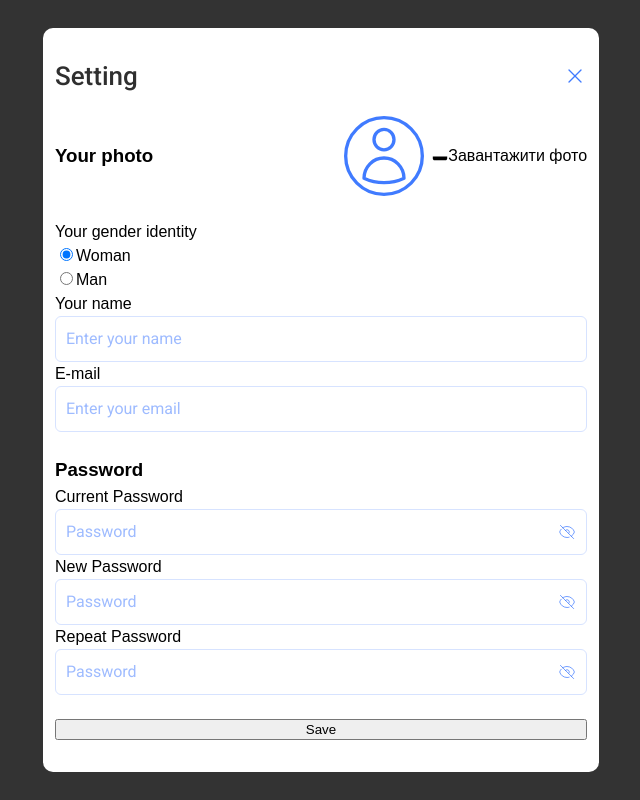
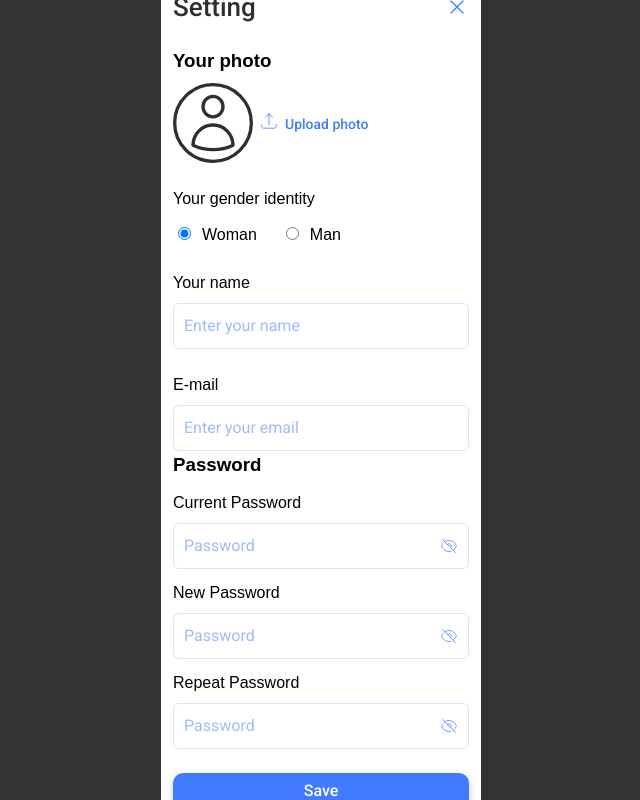
Before and after one commit to AndriyDzhuryn/AquaGuardians, a React (Vite) app: page / in a window 1280 px wide. Shown: the whole page, without its empty margins (319-959 px from the left). Built offline with nearby package versions, Linux system fonts and the light colour scheme.

Commit message:
style margin

```diff
--- a/src/components/App/App.jsx
+++ b/src/components/App/App.jsx
@@ -36,8 +36,13 @@ function App() {
   //   );
   // }
 
+  const onClose = () => {
+    console.log(' test: close', true);
+  }
+
   return <div className={css.appWrapper}>
-    <SettingModal isOpen={true} />
+
+    <SettingModal onClose={onClose} />
   </div>;
 }
 
--- a/src/components/Settings/Settings.jsx
+++ b/src/components/Settings/Settings.jsx
@@ -1,30 +1,29 @@
 import { useState, useEffect, useCallback } from 'react';
 import { Formik, Form, Field, ErrorMessage } from 'formik';
-import { useSelector } from 'react-redux';
+import { useDispatch, useSelector } from 'react-redux';
 import { validationSchema } from './validation/validation.js';
 import style from '../Settings/Settings.module.css';
 import { selectUser } from '../../redux/auth/selectors.js';
 import InputFromPassword from './InputFromPassword/InputFromPassword.jsx';
 import CloseButton from './CloseButton/ClosseButton.jsx';
 import UploadPhoto from './UploadPhoto/UploadPhoto.jsx';
+import { updateUserProfile } from '../../redux/auth/operations.js';
 
-const SettingModal = ({ isOpen, onClose }) => {
+const SettingModal = ({ onClose }) => {
   const userData = useSelector(selectUser);
   const [photo, setPhoto] = useState(null);
-
+  const dispatch = useDispatch();
   const [visiblePasswords, setVisiblePasswords] = useState({});
 
   const initialValues = {
     name: userData?.name || '',
     email: userData?.email || '',
-    gender: userData?.gender || 'female',
+    gender: userData?.gender || 'woman',
     photo: userData?.photo || '',
     outdatedPassword: '',
     newPassword: '',
     repeatPassword: '',
   };
-
-  // const [dispatch] = useDispatch();
 
   useEffect(() => setPhoto(userData?.photo || null), [userData]);
 
@@ -55,11 +54,8 @@ const SettingModal = ({ isOpen, onClose }) => {
       formData.append('photo', photo);
     }
 
-    formData.forEach((value, key) => console.log(key, value));
-    // dispatch(/* action для відправки formData*/ );
+    dispatch(updateUserProfile(formData));
   };
-
-  if (!isOpen) return null;
 
   return (
     <div className={style.modal} onClick={onClose}>
@@ -77,33 +73,36 @@ const SettingModal = ({ isOpen, onClose }) => {
         >
           {({ values }) => (
             <Form className={style.form}>
+                <h3 className={style.titlePhoto}>Your photo</h3>
               <div className={style.upload}>
-                <h3 className={style.titlePhoto}>Your photo</h3>
                 <UploadPhoto photo={photo} setPhoto={setPhoto} />
               </div>
 
               <div className={style.info}>
-                <label className={style.genderLabel}>
+                <label className={style.gender}>
                   Your gender identity
                 </label>
                 <div className={style.radioGroup}>
-                  {['female', 'male'].map(gender => (
-                    <div key={gender}>
-                      <Field
-                        type="radio"
-                        id={gender}
-                        name="gender"
-                        value={gender}
-                        checked={values.gender === gender}
-                      />
-                      <label htmlFor={gender}>
-                        {gender === 'female' ? 'Woman' : 'Man'}
-                      </label>
-                    </div>
-                  ))}
+                  <div className={style.radio}>
+                    <Field
+                    type="radio"
+                    id="women"
+                    name="gender"
+                    value="woman"
+                    checked={values.gender === "woman"}
+                  /> Woman</div>
+                  <div className={style.radio}>
+                    <Field
+                    type="radio"
+                    id="men"
+                    name="gender"
+                    value="man"
+                    checked={values.gender === "man"}
+                  /> Man</div>
+
                 </div>
-
                 <div className={style.inputContainer}>
+                  <div className={style.inputBlock}>
                   <label htmlFor="name">Your name</label>
                   <Field
                     type="text"
@@ -118,8 +117,10 @@ const SettingModal = ({ isOpen, onClose }) => {
                     component="div"
                     className={style.error}
                   />
+                  </div>
 
-                  <label htmlFor="email">E-mail</label>
+                  <div className={style.inputBlock}>
+                    <label htmlFor="email">E-mail</label>
                   <Field
                     type="email"
                     id="email"
@@ -133,14 +134,16 @@ const SettingModal = ({ isOpen, onClose }) => {
                     component="div"
                     className={style.error}
                   />
+ </div>
+
                 </div>
               </div>
 
-              <div className={style.passwordBlock}>
+              <div className={style.password}>
                 <h3 className={style.passwordtitle}>Password</h3>
                 {['outdatedPassword', 'newPassword', 'repeatPassword'].map(
                   field => (
-                    <div key={field}>
+                    <div  key={field} className={style.inputpass}>
                       <label htmlFor={field} className={style.label}>
                         {field === 'outdatedPassword'
                           ? 'Current Password'
--- a/src/components/Settings/Settings.module.css
+++ b/src/components/Settings/Settings.module.css
@@ -15,13 +15,18 @@
   z-index: 1000;
 }
 .modalContent {
+  max-width: 320px;
   position: relative;
   display: inline-flex;
   padding: 32px 12px;
   flex-direction: column;
+  border-radius: 10px;
   gap: 24px;
-  border-radius: 10px;
   background: var(--Primery-Color-White, #fff);
+}
+
+.error{
+  color: red;
 }
 
 .title {
@@ -58,16 +63,18 @@
 .form {
   display: flex;
   flex-direction: column;
-  gap: 24px;
 }
 
+.titlePhoto {
+  margin-bottom: 8px;
+}
 .upload {
   display: flex;
   align-items: center;
+  flex-wrap: wrap;
   gap: 8px;
-}
-.titlePhoto {
-  margin-right: auto;
+  width: 222px;
+  margin-bottom: 24px;
 }
 .avatarWrapper {
   width: 80px;
@@ -76,16 +83,73 @@
   overflow: hidden;
 }
 .avatar {
-}
-.iconAvatar {
+  width: 80px;
+  height: 80px;
+  border-radius: 80px;
 }
 .labelPhoto {
-}
-.iconupload {
+  color: var(--Primery-Color-Blue, #407BFF);
+  font-family: Roboto;
+  font-size: 14px;
+  font-style: normal;
+  font-weight: 500;
+  line-height: 18px;
+  cursor: pointer;
 }
 
-.info {
+.iconupload {
+  stroke: #407BFF;
+  fill: none;
+  margin-right: 8px;
 }
+
+.info{
+  display: flex;
+  flex-direction: column;
+}
+.gender{
+  margin-bottom: 12px;
+}
+.radioGroup{
+ display: flex;
+ align-items: baseline;
+ gap: 24px;
+ margin-bottom: 24px;
+}
+.radio{
+  display: flex;
+  align-items: baseline;
+  gap: 8px;
+}
+
+.inputContainer{
+  display: flex;
+  flex-wrap: wrap;
+  gap: 24px;
+}
+.inputBlock{
+  display: flex;
+  width: 100%;
+  flex-wrap: wrap;
+  gap: 8px;
+  position: relative;
+}
+
+.password{
+      display: flex;
+      flex-direction: column;
+      justify-content: center;
+      align-items: flex-start;
+      gap: 12px;
+      margin-bottom: 24px;
+}
+.inputpass{
+  display: flex;
+  width: 100%;
+  gap: 8px;
+  flex-direction: column;
+}
+
 
 .wrapper {
   position: relative;
@@ -133,3 +197,23 @@
   stroke: #407bff;
   fill: none;
 }
+.submitButton{
+  display: flex;
+    padding: 8px 30px;
+    justify-content: center;
+    align-items: center;
+    gap: 10px;
+    border: none;
+    border-radius: 10px;
+    background: var(--Primery-Color-Blue, #407BFF);
+    box-shadow: 0px 4px 8px 0px rgba(64, 123, 255, 0.34);
+    outline: none;
+    cursor: pointer;
+    color: var(--Primery-Color-White, #FFF);
+    text-align: center;
+    font-family: Roboto;
+    font-size: 16px;
+    font-style: normal;
+    font-weight: 500;
+    line-height: 20px;
+}
--- a/src/components/Settings/UploadPhoto/UploadPhoto.jsx
+++ b/src/components/Settings/UploadPhoto/UploadPhoto.jsx
@@ -28,9 +28,9 @@ const UploadPhoto = ({ photo, setPhoto }) => {
         />
       ) : (
         <svg
-          className={style.iconAvatar}
+
           fill="none"
-          stroke="#407BFF"
+          stroke="#2f2f2f"
           width="80px"
           height="80px"
         >
@@ -42,7 +42,7 @@ const UploadPhoto = ({ photo, setPhoto }) => {
         <svg className={style.iconupload} width="16" height="16">
           <use href="/icons/icons-sprite.svg#arrow-up-tray" />
         </svg>
-        Завантажити фото
+        Upload photo
         <input
           type="file"
           id="photo"
--- a/src/redux/auth/operations.js
+++ b/src/redux/auth/operations.js
@@ -69,3 +69,34 @@ export const refreshUser = createAsyncThunk(
     }
   }
 );
+
+
+export const updateUserProfile = createAsyncThunk(
+  'auth/updateProfile',
+  async (formData, thunkAPI) => {
+    try {
+
+
+      const state = thunkAPI.getState();
+      const token = state.auth.token;
+      const id = state.auth.id
+      setToken(token);
+
+
+
+      formData.forEach((value, key) => console.log(key, value));
+      console.log('Base URL:', authInstance.defaults.baseURL);
+      console.log('Token:', token);
+
+
+      const { data } = await authInstance.patch(`/users/${id}`, formData, {
+        headers: { 'Content-Type': 'multipart/form-data' },
+      });
+
+      return data;
+    } catch (error) {
+      console.error('Error updating profile:', error.response?.data || error.message);
+      return thunkAPI.rejectWithValue(error.response?.data || error.message);
+    }
+  }
+);
--- a/src/redux/auth/slice.js
+++ b/src/redux/auth/slice.js
@@ -1,6 +1,6 @@
 import { createSlice } from '@reduxjs/toolkit';
 
-import { login, logout, refreshUser, register } from './operations.js';
+import { login, logout, refreshUser, register, updateUserProfile } from './operations.js';
 
 const initialState = {
   user: {
@@ -8,6 +8,7 @@ const initialState = {
     email: null,
     gender: null,
     photo: null,
+    id: null,
   },
   loading: false,
   error: null,
@@ -70,7 +71,13 @@ const authSlice = createSlice({
       .addCase(refreshUser.rejected, (state, action) => {
         state.isRefreshing = false;
         state.error = action.payload;
-      });
+      })
+      .addCase(updateUserProfile.pending, handlePending)
+      .addCase(updateUserProfile.fulfilled, (state, action) => {
+        state.loading = false;
+        state.user = action.payload;
+      })
+    .addCase(updateUserProfile.rejected, handleRejected);
   },
 });
 
```
